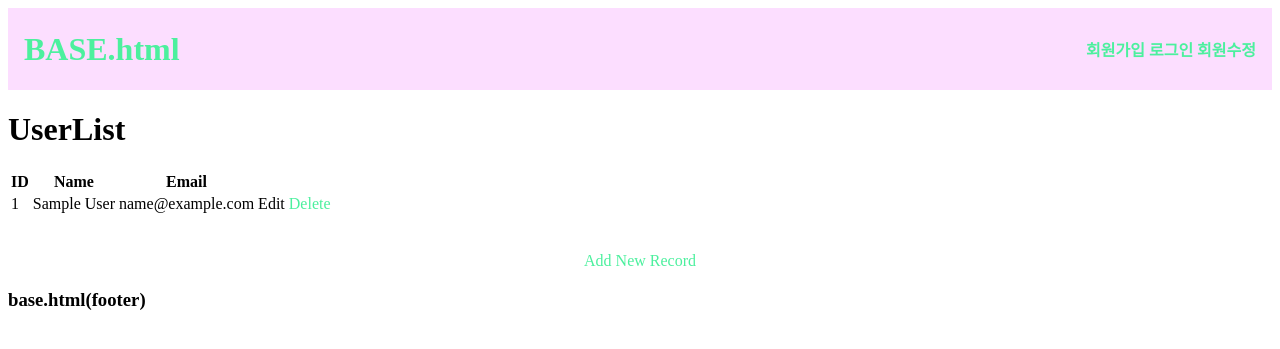
After one commit to cho-kyeongcheol/django-tutorial, a Django app: page /userlist in a window 1280 px wide. The commit adds this page. Shown: the top 349 px of the page. Run offline with Django 3.2, Linux system fonts and the light colour scheme; tables that the repository leaves empty hold one stand-in row (values such as "Sample post"); some libraries are stand-ins or nearby versions.

Commit message:
insert complete

```diff
--- a/blog/models.py
+++ b/blog/models.py
@@ -2,7 +2,7 @@ from django.db import models
 
 
 class users(models.Model):
-
+    idx = models.AutoField(auto_created=True, primary_key=True),
     user_id = models.CharField(max_length=45)
     password = models.CharField(max_length=45)
     name = models.CharField(max_length=45) #사용자가 직접 입력하지 않아도 자동으로 시간 받아오기
--- a/blog/templates/base.html
+++ b/blog/templates/base.html
@@ -19,7 +19,7 @@
     <nav>
       <span><a href="{% url 'regist' %}">회원가입</a></span>
       <span><a href="{% url 'login' %}">로그인</a></span>
-      <span><a href="/#">회원수정</a></span>
+      <span><a href="{% url 'userlist' %}">회원수정</a></span>
     </nav>
   </header>
 </div>
@@ -31,7 +31,7 @@
 {% endblock %}
 
 
-{% block content %}
+{% block index %}
 {% endblock %}
 
 <h3>base.html(footer)</h3>
--- a/blog/templates/include/js.html
+++ b/blog/templates/include/js.html
@@ -1,7 +1,7 @@
 {% load static %}
 
 <script>
-    function test(){
+    function regist(){
         console.log('click!!')
         var id = $('#inputId').val();
         var pw = $('#inputPw').val();
--- a/blog/templates/index.html
+++ b/blog/templates/index.html
@@ -3,7 +3,7 @@
 
 
 
-{% block content %}
+{% block index %}
 <div class="container">
     <input id='csrf_token' value='{{ csrf_token }}' hidden>
     <h2 class='index'>index.html</h2>
@@ -11,4 +11,4 @@
 </div>
 
 
-{% endblock content %}
+{% endblock %}
--- a/blog/templates/postlist.html
+++ /dev/null
@@ -1 +0,0 @@
-<h1>qlqlql</h1>>
--- a/blog/templates/regist.html
+++ b/blog/templates/regist.html
@@ -13,7 +13,7 @@
     <label>email</label>
     <input type='text' id='inputEmail'><br>
 
-    <button onclick="test()">test</button>
+    <button onclick="regist()">회원가입</button>
 
 </div>
 
--- /dev/null
+++ b/blog/templates/userlist.html
@@ -0,0 +1,39 @@
+{% extends "base.html" %}
+{% block login %}
+
+<div class="container">
+
+    <h1>UserList</h1>
+
+</div>
+
+<table class="table table-striped table-bordered table-sm">
+    <thead class="thead-dark">
+        <tr>
+            <th>ID</th>
+            <th>Name</th>
+            <th>Email</th>
+        </tr>
+    </thead>
+    <tbody>
+        {% for userlist in userlists %}
+        <tr>
+            <td>{{ userlist.user_id }}</td>
+            <td>{{ userlist.name }}</td>
+            <td>{{ userlist.email }}</td>
+            <td>
+                <span class="glyphicon glyphicon-pencil">Edit</span></a>
+                <a href="/#">Delete</a>
+            </td>
+        </tr>
+        {% endfor %}
+    </tbody>
+</table>
+<br>
+<br>
+<center><a href="/#" class="btn btn-primary">Add New Record</a></center>
+</body>
+
+
+
+{% endblock %}
--- a/blog/urls.py
+++ b/blog/urls.py
@@ -6,9 +6,9 @@ urlpatterns = [
     path('', views.home, name='home'),
     path('regist', views.regist, name='regist'),
     path('login', views.login, name='login'),
-    path('<int:pk>', views.post_detail, name='detail'),
-    path('<int:pk>/update', views.post_update, name='update'),
-    path('<int:pk>/delete', views.post_delete, name='delete'),
+    path('userlist', views.userlist, name='userlist'),
+    path('show', views.show, name='show'),
+
     path('user_insert', views.user_insert, name='user_insert'),
 
 
--- a/blog/views.py
+++ b/blog/views.py
@@ -3,6 +3,7 @@ from django.urls import reverse
 from .models import users
 from .forms import UserForm
 from django.views.decorators.csrf import csrf_exempt
+from django.http import HttpResponse, JsonResponse, Http404
 
 # from blog.models import users
 
@@ -10,17 +11,24 @@ from django.views.decorators.csrf import csrf_exempt
 
 
 def home(request):
-    # posts = Post.objects
     return render(request, 'index.html')
 
 
 def regist(request):
-# posts = Post.objects
     return render(request, 'regist.html')
 
 def login(request):
-# posts = Post.objects
     return render(request, 'login.html')
+
+def userlist(request):
+    print('show!')
+    userlists = users.objects.all()
+    print('userlists=>', userlists)
+    return render(request, 'userlist.html',{'userlists':userlists})
+
+def show(request):
+    print('userlists=>', userlists)
+    return render(request,"userlist.html")
 
 @csrf_exempt
 def user_insert(request):
@@ -44,7 +52,7 @@ def user_insert(request):
     userInsert.save()
     print('#####')
 
-    return render(request, 'index.html',{'form': form})
+    return JsonResponse({"data": "success"})
 
 def post_create(request):
 
```
Also changed, not shown: README.md, blog/migrations/0001_initial.py.
